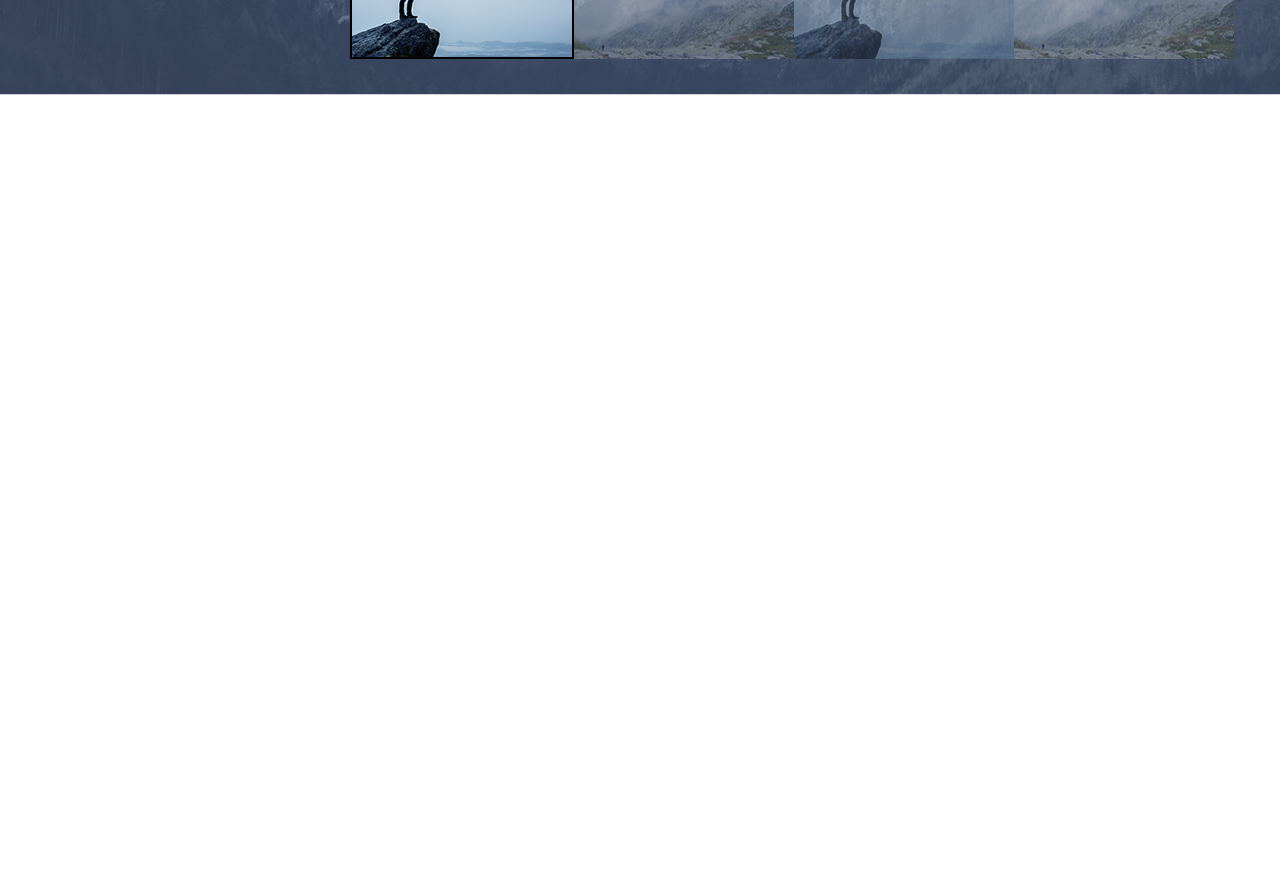
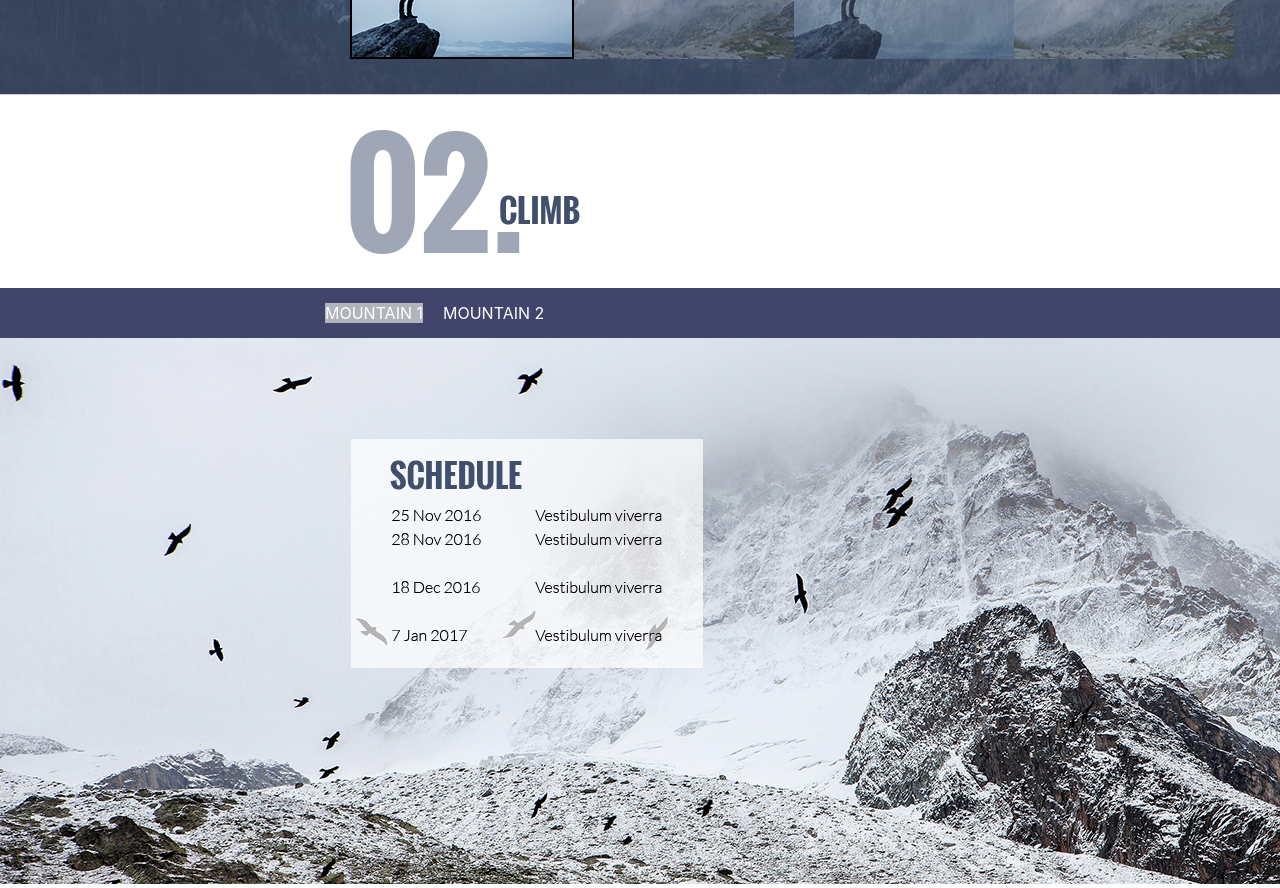
Before and after one commit to lucidsif/coalition-tech-take-home, a Next.js app: page / in a window 1280 px wide. Shown: the part 1700-2588 px from the top of the page. Before the commit the page ends 1795 px from the top, so only its background shows below. Built offline with nearby package versions, Linux system fonts and the light colour scheme.

Commit message:
Build team section

```diff
--- a/pages/index.js
+++ b/pages/index.js
@@ -2,7 +2,8 @@ import { useState } from "react"
 
 
 export default function Home() {
-  const [carouselImgSelectedNo, setCarouselSelectedImg ] = useState(1)
+  const [ carouselImgSelectedNo, setCarouselSelectedImg ] = useState(1)
+  const [ tabNoSelected, setSelectedTab ] = useState(1)
   return (
     <div className="container">
 
@@ -10,6 +11,8 @@ export default function Home() {
         <title>Tawsif's Coalition Technologies Project</title>
         <link href='http://fonts.googleapis.com/css?family=Lato:400,700' rel='stylesheet' type='text/css' />
         <link rel="icon" href="/favicon.ico" />
+
+        {/* Home section */}
         <div className="header-nav top">
             <img
                 id="header-logo"
@@ -49,7 +52,9 @@ export default function Home() {
             <a className="header-link" href="#team" style={{color: 'black'}}>02. TEAM</a>
           </div>
         </div>
+        {/* Home section */}
 
+        {/* History section */}
         <div id="history">
           <img
             id="history"
@@ -94,8 +99,33 @@ export default function Home() {
               onClick={() => setCarouselSelectedImg(4)}
             />
           </div>
+        </div>
+        {/* History section */}
+
+        {/* Team section */}
+        <div id="team">
+
+          <img
+            id="team-pre-bg-img"
+            src="/team-pre-bg-img.png"
+          />
+
+          <div className="tab-switcher">
+            <div className={tabNoSelected === 1 ? 'tab tab-selected' : 'tab'} onClick={() => setSelectedTab(1)}>
+              <span>MOUNTAIN 1</span>
+            </div>
+            <div className={tabNoSelected === 2 ? 'tab tab-selected' : 'tab'} onClick={() => setSelectedTab(2)}>
+              <span>MOUNTAIN 2</span>
+            </div>
+          </div>
+
+          <img
+            id="team-bg"
+            src="/bg-pic-3.png"
+          />
 
         </div>
+        {/* Team section */}
 
         <div>
           {/* <img
@@ -163,139 +193,36 @@ export default function Home() {
           .carousel-image {
             opacity: 0.4
           }
+          #team {
+            position: absolute;
+            top: 1830px;
+            left: 0px;
+          }
+          #team-pre-bg-img {
+            padding-bottom: 30px;
+            padding-left: 350px;
+          }
+          .tab-switcher {
+            background-color: #41456b;
+            height: 50px;
+            min-height: 50px;
+            display: flex;
+            align-items: center;
+            padding-left: 305px
+          }
+
+          .tab {
+            display: flex;
+            align-items: center
+            height: 100%;
+            color: white;
+            margin-left: 20px;
+          }
+          .tab-selected {
+            background-color: #b0b4be
+          }
         `}
         </style>
-
-      {/* <style jsx>{`
-        .container {
-          min-height: 100vh;
-          padding: 0 0.5rem;
-          display: flex;
-          flex-direction: column;
-          justify-content: center;
-          align-items: center;
-        }
-
-        main {
-          padding: 5rem 0;
-          flex: 1;
-          display: flex;
-          flex-direction: column;
-          justify-content: center;
-          align-items: center;
-        }
-
-        footer {
-          width: 100%;
-          height: 100px;
-          border-top: 1px solid #eaeaea;
-          display: flex;
-          justify-content: center;
-          align-items: center;
-        }
-
-        footer img {
-          margin-left: 0.5rem;
-        }
-
-        footer a {
-          display: flex;
-          justify-content: center;
-          align-items: center;
-        }
-
-        a {
-          color: inherit;
-          text-decoration: none;
-        }
-
-        .title a {
-          color: #0070f3;
-          text-decoration: none;
-        }
-
-        .title a:hover,
-        .title a:focus,
-        .title a:active {
-          text-decoration: underline;
-        }
-
-        .title {
-          margin: 0;
-          line-height: 1.15;
-          font-size: 4rem;
-        }
-
-        .title,
-        .description {
-          text-align: center;
-        }
-
-        .description {
-          line-height: 1.5;
-          font-size: 1.5rem;
-        }
-
-        code {
-          background: #fafafa;
-          border-radius: 5px;
-          padding: 0.75rem;
-          font-size: 1.1rem;
-          font-family: Menlo, Monaco, Lucida Console, Liberation Mono,
-            DejaVu Sans Mono, Bitstream Vera Sans Mono, Courier New, monospace;
-        }
-
-        .grid {
-          display: flex;
-          align-items: center;
-          justify-content: center;
-          flex-wrap: wrap;
-
-          max-width: 800px;
-          margin-top: 3rem;
-        }
-
-        .card {
-          margin: 1rem;
-          flex-basis: 45%;
-          padding: 1.5rem;
-          text-align: left;
-          color: inherit;
-          text-decoration: none;
-          border: 1px solid #eaeaea;
-          border-radius: 10px;
-          transition: color 0.15s ease, border-color 0.15s ease;
-        }
-
-        .card:hover,
-        .card:focus,
-        .card:active {
-          color: #0070f3;
-          border-color: #0070f3;
-        }
-
-        .card h3 {
-          margin: 0 0 1rem 0;
-          font-size: 1.5rem;
-        }
-
-        .card p {
-          margin: 0;
-          font-size: 1.25rem;
-          line-height: 1.5;
-        }
-
-        .logo {
-          height: 1em;
-        }
-
-        @media (max-width: 600px) {
-          .grid {
-            width: 100%;
-            flex-direction: column;
-          }
-        }
-      `}</style> */}
 
       <style jsx global>{`
         html,
```
Also changed, not shown: public/team-pre-bg-img.png (added).
